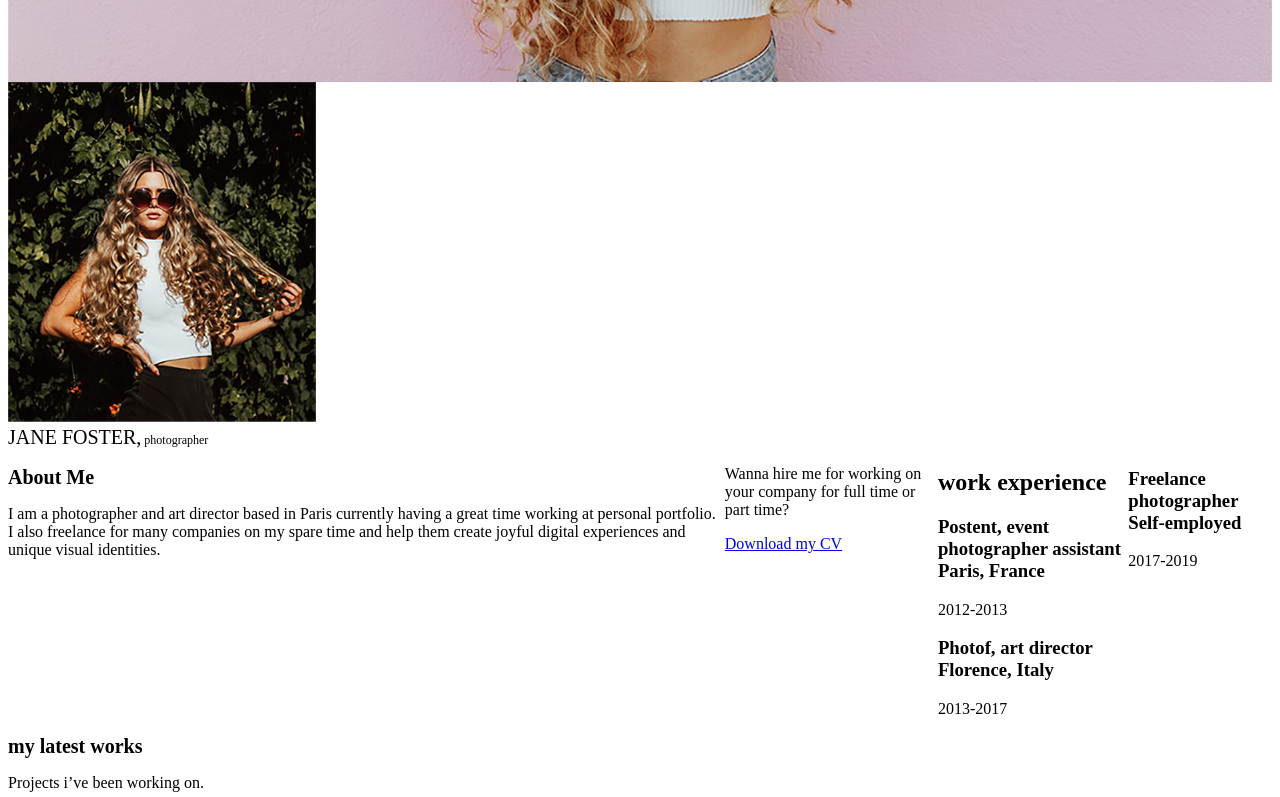
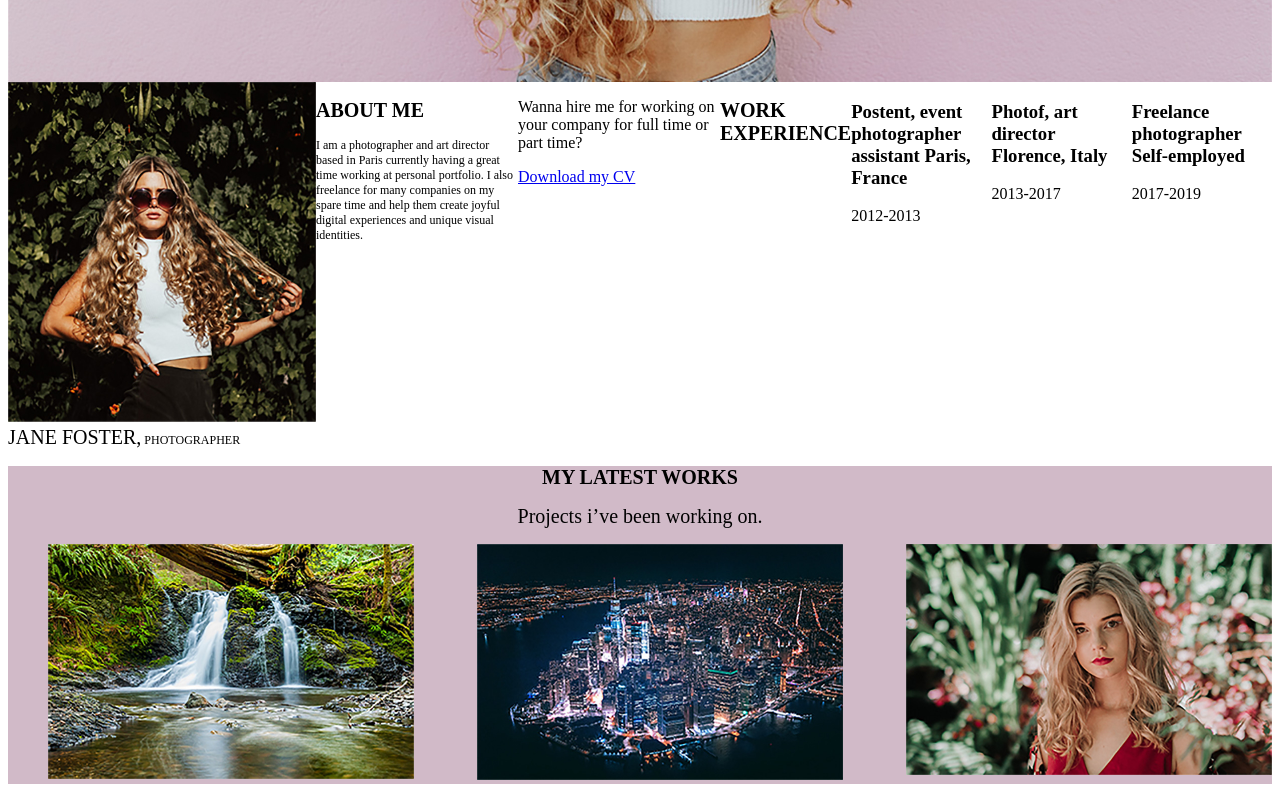
Before and after one commit to Alexandr198101/portfolio, a plain HTML site: page index.html in a window 1280 px wide. Shown: the part 640-1437 px from the top of the page. Drawn offline with Linux system fonts and the light colour scheme.

Commit message:
task22092019

```diff
--- a/index.html
+++ b/index.html
@@ -34,26 +34,28 @@
 					<br/>
 					<span class="subtitle">JANE FOSTER,<span class="subtitle-small"> photographer</span></span>
 				</div>
-			<div>
 					<div class="about-Me-container">
-					<div>
+						<div class="column1">
 							<h2 class="subtitle">About Me</h2>
-						<p>I am a photographer and art director based in Paris currently having a great time working at personal portfolio. I also freelance for many companies on my spare time and help them create joyful digital experiences and unique visual identities.</p>
+							<p class="about">I am a photographer and art director based in Paris currently having a great time working at personal portfolio. I also freelance for many companies on my spare time and help them create joyful digital experiences and unique visual identities.</p>
 						</div>
-					<div>
+						<div class="column1">
 							<p>Wanna hire me for working on your company for full time or part time?</p>
 							<a href="#">Download my CV</a>
 						</div>
-					<div>
-						<h2>work experience</h2>
+						<h2 class="subtitle">work experience</h2>
+						<div class="row">
+							<div class="column">
 								<h3>Postent, event photographer assistant
 								Paris, France</h3>
 								<span>2012-2013</span>
+							</div>
+							<div class="column">
 								<h3>Photof, art director
 								Florence, Italy</h3>
 								<span>2013-2017</span>
 							</div>
-					<div>
+							<div class="column">
 								<h3>Freelance photographer
 								Self-employed</h3>
 								<span>2017-2019</span>
@@ -62,15 +64,19 @@
 					</div>
 				</section>
 
-		<section>
+				<section class="container-section2">
+					<div class="foto title">
 					<h2 class="subtitle">my latest works</h2>
 					<span>Projects i’ve been working on.</span>
-			<ul>
+					</div>
+					<ul class="links2">
 						<li><img src="foto/water.jpg" alt="water" width="366"></li>
 						<li><img src="foto/city.jpg" alt="city" width="366"></li>
 						<li><img src="foto/girl.jpg" alt="girl" width="366"></li>
 					</ul>
 				</section>
+
+
 				<section>
 					<div>Drop me a line to hire me for freelance projects.</div>
 					<form> <input type="text" placeholder="Name">
--- a/style.css
+++ b/style.css
@@ -30,6 +30,7 @@
 
 .subtitle {
 	font-size: 20px;
+	text-transform: uppercase;
 }
 .about {
 	font-size: 12px;
@@ -46,6 +47,11 @@
 	background: transparent;
 	}
                                /****** Секция 1 ********/
+.сontainer-section1 {
+	display: flex;
+	justify-content: space-between;
+}
+
 
 .portfolio-image {
 width: 308px;
@@ -57,5 +63,32 @@ height: 340px;
  }
 .about-Me-container {
 	display: flex;
+}
+.column1 {
+	flex: 50%;
+}
 
+.about {
+	max-width: 339px;
 }
+.row {
+	display: flex;
+}
+.column {
+	flex: 50%;
+}
+
+                              /****** Секция 2 ********/
+.container-section2 {
+	text-align: center;
+	background-color: #d1bac8;
+}
+
+/*.foto title {
+	text-align: center;
+}*/
+.links2 {
+	 display: flex;
+    justify-content: space-between;
+    list-style-type: none;
+}
```
Lines whose indentation alone changed are shown as unchanged.
